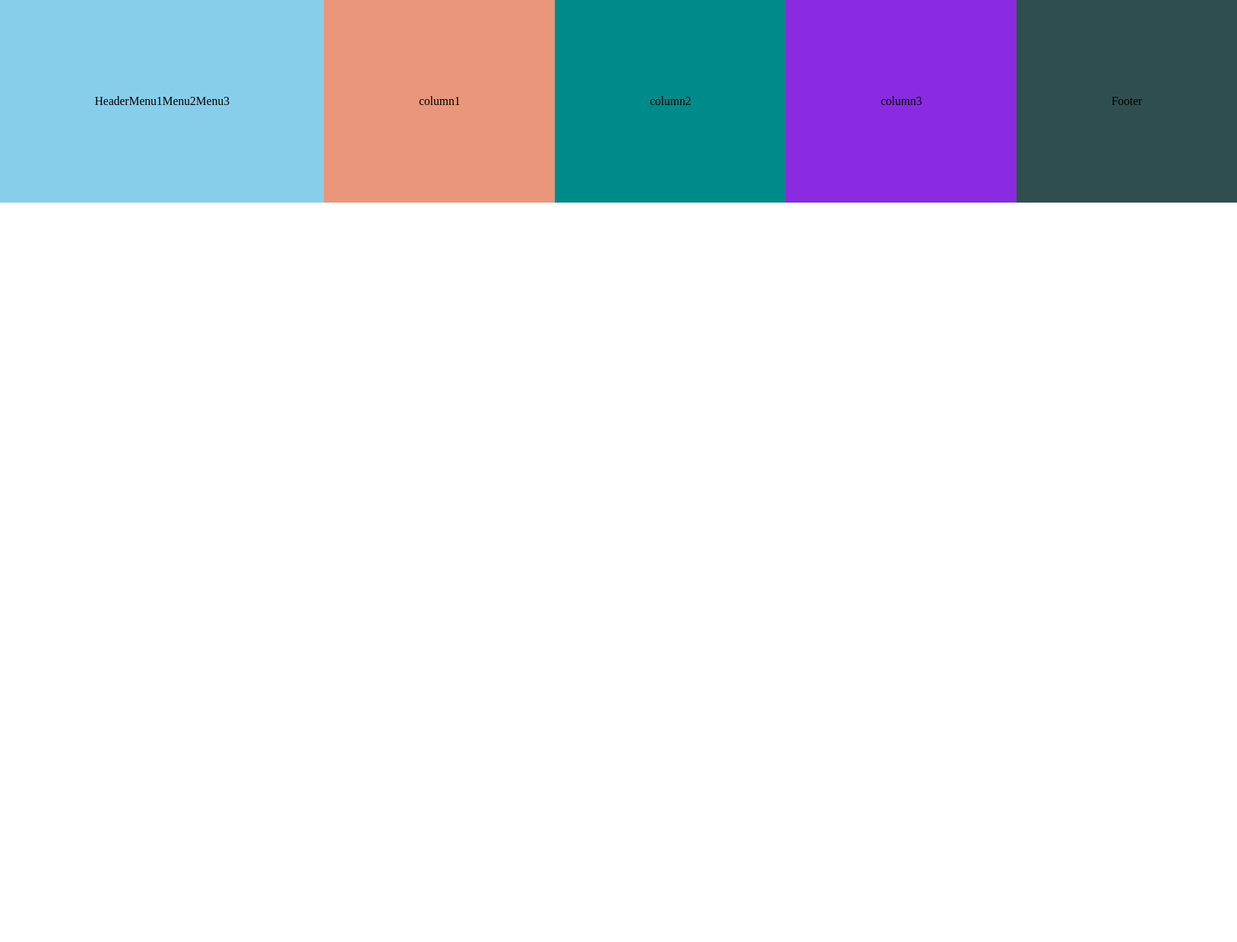
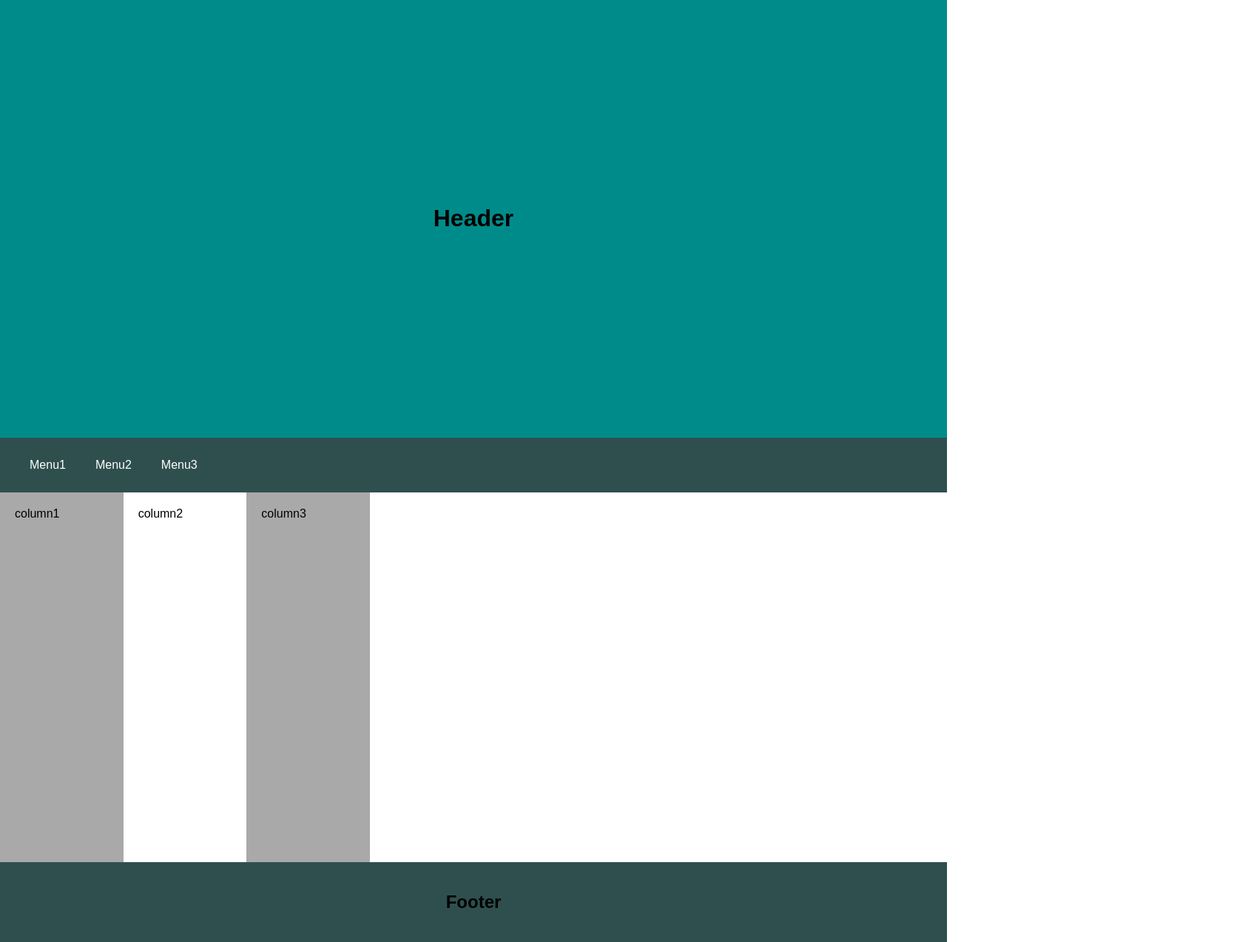
Before and after one commit to AmsaleZ/AmsaleZ.github.io, a plain HTML site: page W1D4Resposive.html in a window 1280 px wide. Shown: the whole page at 74% size, 1672 px wide, since content can reach past the window. Before the commit the page ends 800 px from the top, so only its background shows below. Drawn offline with Linux system fonts and the light colour scheme.

Commit message:
updatelast

```diff
--- a/W1D4Resposive.html
+++ b/W1D4Resposive.html
@@ -8,19 +8,23 @@
     <link rel="stylesheet" href="responsive.css">
 </head>
 <body>
-    <div class="container">
-        <div class="header">Header
 
-            <div class="Menu1">Menu1</div>
-            <div class="Menu2">Menu2</div>
-            <div class="Menu3">Menu3</div>
+        <div class="header">
+            <h1>Header</h1>
         </div>
+        <div class="menubar">
 
+            <a href= "Menu">Menu1</a>
+            <a href= "Menu">Menu2</a>
+            <a href= "Menu">Menu3</a>
+        </div>
+        <div class="column">
             <div class="column1">column1</div>
             <div class="column2">column2</div>
             <div class="column3">column3</div>
+        </div>
+        <div class="footer"><h2>Footer</h2></div>
 
-        <div class="footer">Footer</div>
-    </div>
 </body>
+
 </html>
--- a/responsive.css
+++ b/responsive.css
@@ -1,6 +1,6 @@
 body{
     margin: 0;
-    padding: 0;
+   font-family: Arial;
 }
 *{
     box-sizing: border-box;
@@ -14,18 +14,37 @@ body{
     grid-template-rows: 5vh 90vh 5vh;
 }
 .header{
-    background-color: skyblue;
-    padding: 10%;
-  grid-column: 1/-1;
-  display: flex;
-  justify-content: center;
-  flex-direction: row;
+    background-color: darkcyan;
+    padding:20%;
+    text-align: center;
+
+  }
+  .column{
+display: flex;
+flex-wrap: wrap;
+height: 500px;
 }
+.menubar{
+    color: white;
+    padding: 14px 20px;
+    text-decoration: none;
+    text-align: center;
+    display: flex;
+    background-color: darkslategray;
+}
+.menubar a{
+    color: white;
+   padding: 14px 20px;
+   text-decoration: none;
+   text-align: center;
 
+}
 .Menu1{
+   color: white;
+   padding: 14px 20px;
+   text-decoration: none;
+   text-align: center;
 
-    display: grid;
-    grid-template-columns: subgrid;
 }
     .Menu2{
         display: grid;
@@ -35,23 +54,39 @@ body{
             display: grid;
             grid-template-columns: reapt;
         }
+        .column{
+            display: flex;
+            flex-wrap: wrap;
+            width: 500px;
+        }
 .column1{
-    background-color: darksalmon;
-    padding: 10%;
-    grid-column: 1/2;
+    flex: 33%;
+    background-color: darkgrey;
+    padding: 20px;
+
 }
 .column2{
-    background-color: darkcyan;
-    padding: 10%;
-    grid-column: ;
+    flex: 33%;
+    background-color;
+    padding: 20px;
 }
 .column3{
-    background-color: blueviolet;
-    padding: 10%;
+    flex: 33%;
+    background-color: darkgray;
+    padding: 20px;
+}
+@media  screen and(max-width:600ps) {
+    .column1,.column3{
+        flex:40%
+    }
+    .column2{
+        flex-wrap: wrap;
+        flex-grow: 3;
+    }
 }
 .footer{
     background-color: darkslategray;
-    padding: 10%;
-    grid-column: 1/-1;
-    justify-content: center;
+    padding: 20px;
+    text-align: center;
+
 }
--- a/styleme.css
+++ b/styleme.css
@@ -1,15 +1,12 @@
-#mood1{
-    float: left;
-}
-#mood2{
-    float: right;
-}
 
-  /*  img{
-        border-radius: 50%;
-    }*/
+
+    im{
+        padding: auto;
+        vertical-align: baseline;
+    }
     body{
         background-color: rgb(112, 90, 80);
+        color: white;
     }
 h1{
  color: cadetblue;
```
Also changed, not shown: W1D2Aboutme.html (+20 -18 lines).
